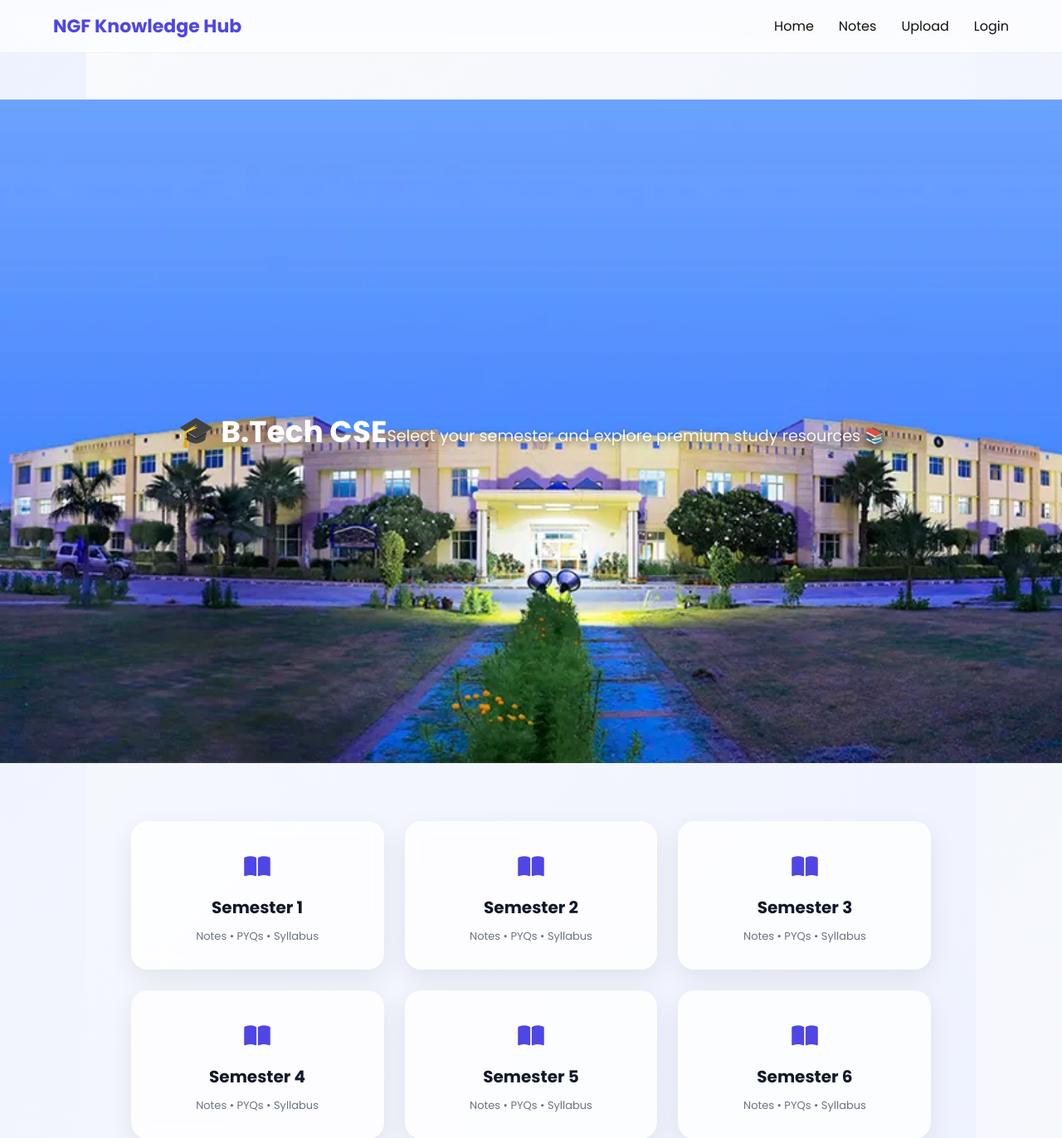
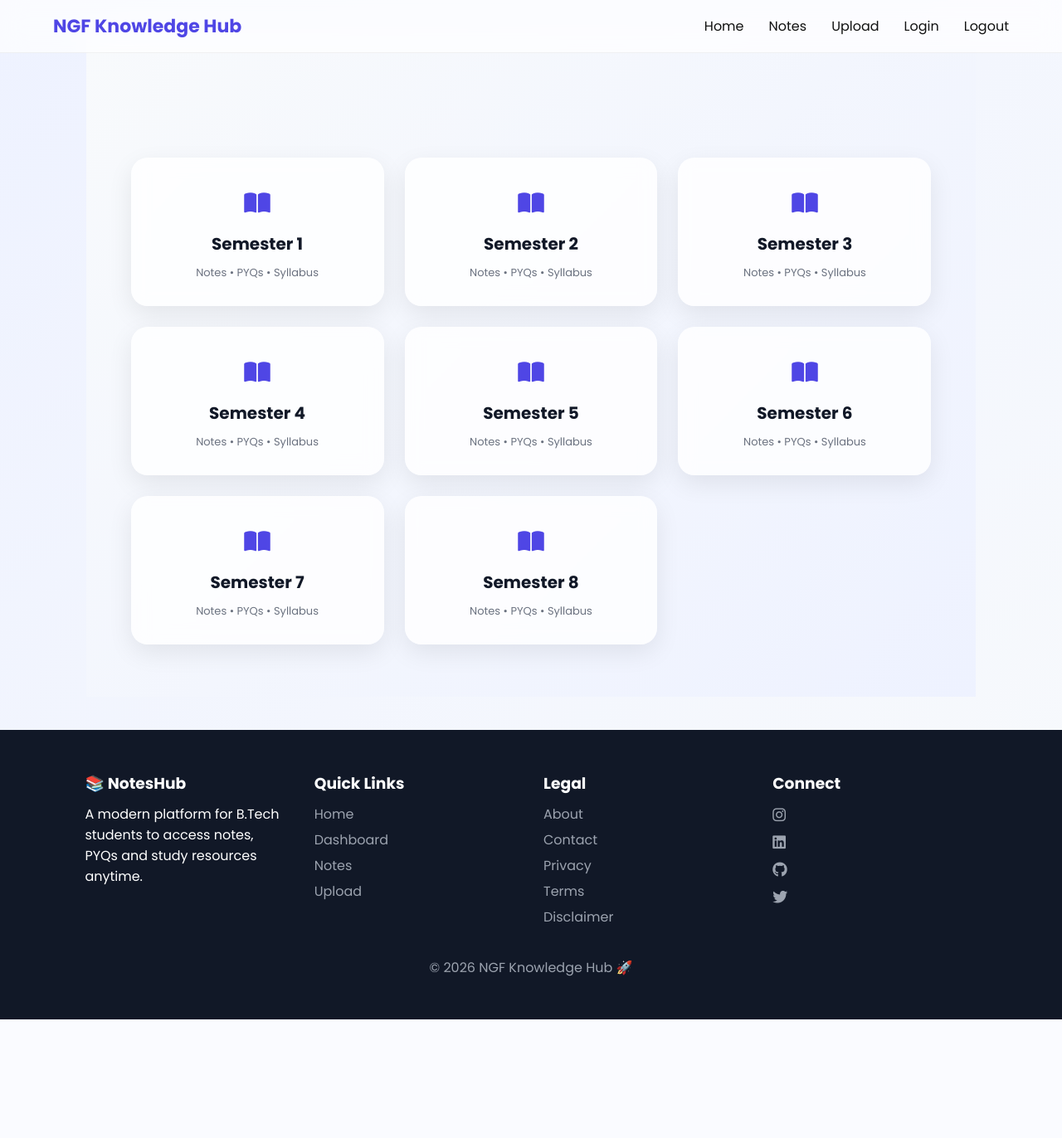
Before and after one commit to irahulvashisth01/ngf-knowledge-hub, a Flask app: page /btech in a window 1280 px wide. Shown: the top 1372 px of the page at 83% size. After the commit the page ends 1229 px from the top, so only its background shows below. Run offline with Flask 3, Linux system fonts and the light colour scheme.

Commit message:
Updated project name and fixes

```diff
--- a/app.py
+++ b/app.py
@@ -244,37 +244,15 @@ def notes(subject, sem):
 
 
 # ---------------- VIEW (LOGIN REQUIRED) ----------------
-@app.route("/view/<filename>")
+@app.route('/view/<filename>')
 def view_file(filename):
-    if not login_required():
-        return login_required_redirect()
-
-    return send_from_directory(
-        Config.UPLOAD_FOLDER,
-        filename
-    )
+    return send_from_directory('uploads', filename)
 
 
-# ---------------- DOWNLOAD (LOGIN REQUIRED) ----------------
-@app.route("/download/<filename>")
+# ---------------- DOWNLOAD (PUBLIC) ----------------
+@app.route('/download/<filename>')
 def download_file(filename):
-    if not login_required():
-        return login_required_redirect()
-
-    conn = get_db_connection()
-    conn.execute("""
-        UPDATE notes
-        SET downloads = downloads + 1
-        WHERE filename=?
-    """, (filename,))
-    conn.commit()
-    conn.close()
-
-    return send_from_directory(
-        Config.UPLOAD_FOLDER,
-        filename,
-        as_attachment=True
-    )
+    return send_from_directory('uploads', filename, as_attachment=True)
 
 
 # ---------------- SHARE (PUBLIC) ----------------
--- a/templates/base.html
+++ b/templates/base.html
@@ -34,6 +34,7 @@ crossorigin="anonymous"></script>
       <li><a href="/btech">Notes</a></li>
       <li><a href="/upload">Upload</a></li>
       <li><a href="/login">Login</a></li>
+      <li><a href="/logout">Logout</a></li>
     </ul>
 
     <!-- MOBILE BUTTON -->
@@ -49,6 +50,7 @@ crossorigin="anonymous"></script>
     <a href="/btech">Notes</a>
     <a href="/upload">Upload</a>
     <a href="/login">Login</a>
+    <a href="/logout">Logout</a>
   </div>
 
 </nav>
--- a/templates/btech.html
+++ b/templates/btech.html
@@ -5,14 +5,6 @@
 {% block content %}
 
 <section class="btech-page">
-
-  <!-- HERO -->
-  <div class="hero">
-    <h2 class="hero-title">🎓 B.Tech CSE</h2>
-    <p class="hero-subtitle">
-      Select your semester and explore premium study resources 📚
-    </p>
-  </div>
 
   <!-- MAIN -->
   <div class="container">
```
